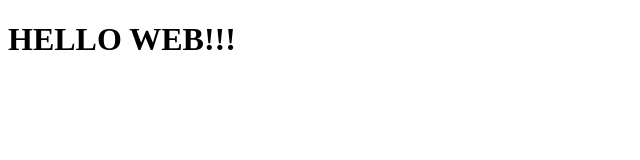
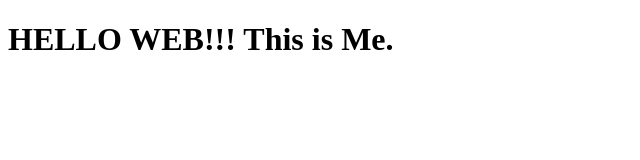
Before and after one commit to KrishnaKoushik-G/webdevelopment-test, a plain HTML site: page site/index.html in a window 1280 px wide. Shown: the whole page, without its empty margins (0-640 px from the left). Drawn offline with Linux system fonts and the light colour scheme.

Commit message:
addition made to page.

```diff
--- a/site/index.html
+++ b/site/index.html
@@ -4,6 +4,6 @@
         <title>Hello Web</title>
     </head>
     <body>
-        <h1>HELLO WEB!!!</h1>
+        <h1>HELLO WEB!!! This is Me.</h1>
     </body>
 </html>
```
